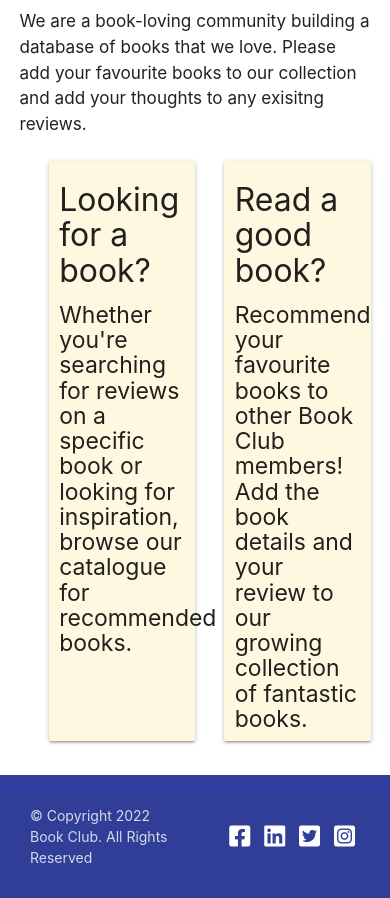
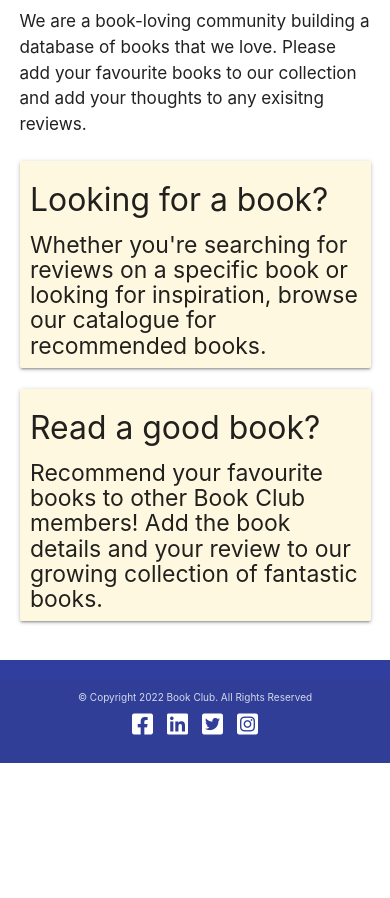
Before and after one commit to Code-Institute-Submissions/Sarah-LB-Milestone3_BookClub_DecResub, a Flask app: page / in a window 390 px wide. Shown: the part 264-1162 px from the top of the page. After the commit the page ends 1027 px from the top, so only its background shows below. Run offline with Flask 2, Linux system fonts and the light colour scheme; some libraries are stand-ins or nearby versions.

Commit message:
fix card layout on home screen for smaller screens with media queries. Fix footer lyout on smaller screens with media queries

```diff
--- a/static/css/style.css
+++ b/static/css/style.css
@@ -43,6 +43,7 @@
     display: flex;
 }
 
+
 /* ------------------------------------------------------------------------------Profile.html*/
 
 .book-row {
@@ -68,6 +69,10 @@ footer a {
     font-size: x-large;
 }
 
+.footer-elements {
+    display: inline-block;
+}
+
 .list-inline {
     padding-left: 0;
     margin: -10px 0 -10px -5px;
@@ -88,3 +93,30 @@ body {
 main {
     flex: 1 0 auto;
 }
+
+
+/* ------------------------------------------------------------------------------Media Queries*/
+
+/* adjusting home screen card sizes and layout for smaller screens */
+@media (max-width: 600px) {
+    .panel-row {
+        display:inline-block;
+        }
+}
+
+/* adjusting footer layout for smaller screens */
+@media (max-width: 600px) {
+
+    .footer-elements {
+        text-align: center;
+        }
+
+    .footer-elements ul {
+        text-align: center;
+        margin-top: 2px;
+        }
+
+    .copyright {
+        font-size: x-small;
+    }
+}
--- a/templates/base.html
+++ b/templates/base.html
@@ -75,11 +75,11 @@
 
         <footer class="page-footer indigo darken-2">
             <div class="footer-copyright">
-                <div class="row container valign-wrapper">
-                    <div class="col s6">
+                <div class="row container valign-wrapper footer-elements">
+                    <div class="col s12 m6 copyright">
                         © Copyright 2022 Book Club. All Rights Reserved
                     </div>
-                    <ul class="col s6 list-inline right-align">
+                    <ul class="col s12 m6 list-inline right-align">
                         <li>
                             <a class="white-text" href="https://www.facebook.com/" target="_blank"><i class="fab fa-facebook-square"></i></a>
                         </li>
--- a/templates/home.html
+++ b/templates/home.html
@@ -5,15 +5,16 @@
 <p class="flow-text">We are a book-loving community building a database of books that we love. Please add your favourite books to our collection and add your thoughts to any exisitng reviews.</p>
 
 <div class="row panel-row">
-    <div class="col s5 home_panel card-panel amber lighten-5">
+    <div class="col s12 m5 home_panel card-panel amber lighten-5">
         <h4>Looking for a book?</h4>
         <h5>Whether you're searching for reviews on a specific book or looking for inspiration, browse our catalogue for recommended books.</h5>
     </div>
-
-    <div class="col s5 offset-s1 home_panel card-panel amber lighten-5">
+    <div class="col s12 m5 offset-m1 home_panel card-panel amber lighten-5">
         <h4>Read a good book?</h4>
         <h5>Recommend your favourite books to other Book Club members! Add the book details and your review to our growing collection of fantastic books.</h5>
     </div>
 </div>
 
+
+
 {% endblock %}
```
